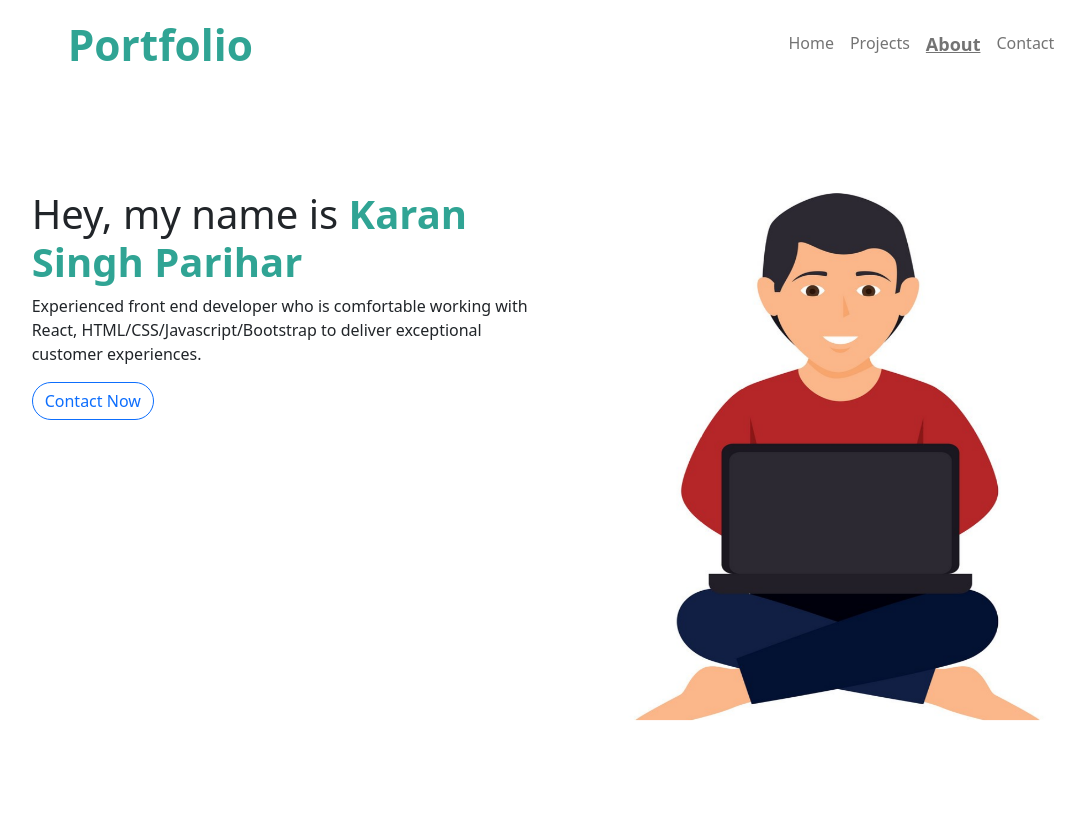
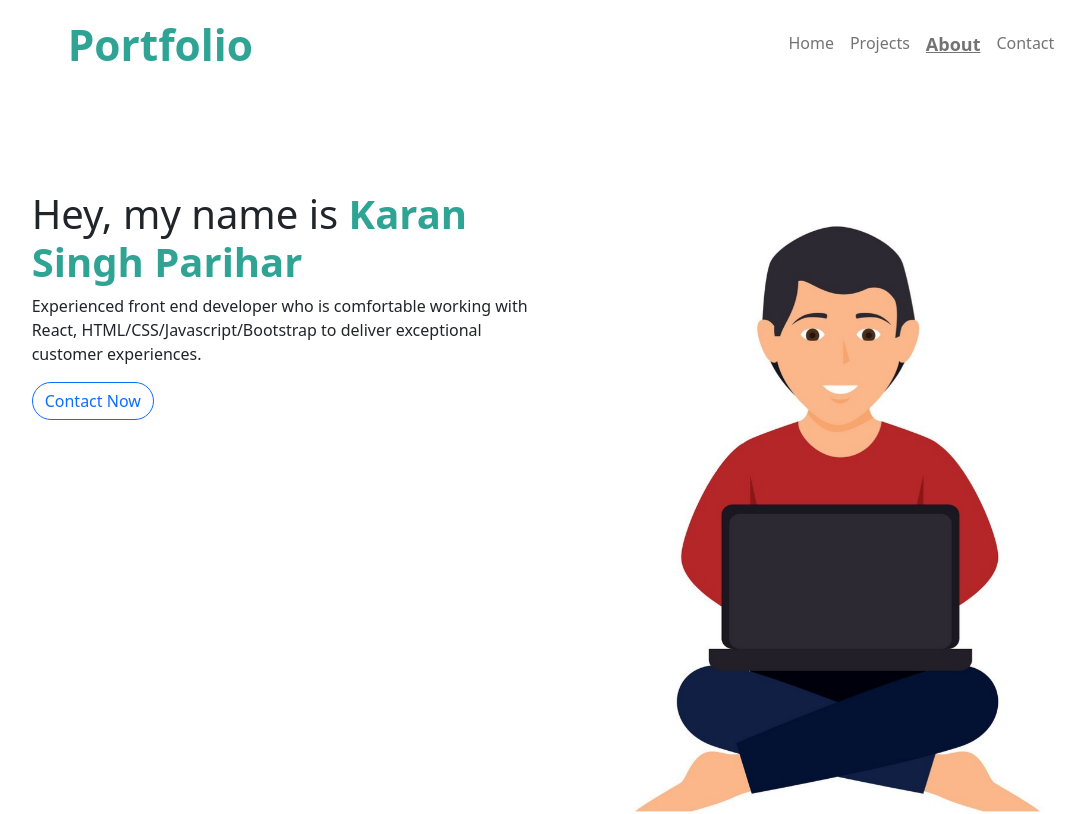
Before and after one commit to karansinghparihar/my-portfolio, a React (Create React App) app: page /about in a window 1280 px wide. Shown: the top 814 px of the page, without its empty margins (75-1160 px from the left). Built offline with nearby package versions, Linux system fonts and the light colour scheme.

Commit message:
adding margins in animation pics

```diff
--- a/src/App.css
+++ b/src/App.css
@@ -34,6 +34,10 @@
     width: 100%;
 }
 
+#projects, #contact {
+    min-height: 75vh;
+}
+
 #myInfo {
     margin-top: 6rem !important;
     margin-bottom: 6rem !important;
@@ -42,6 +46,7 @@
 #myInfo .img-fluid {
     width: 80%;
     max-height: 90%;
+    margin: 2rem 0rem;
 }
 
 #myInfo .image {
--- a/src/App.js
+++ b/src/App.js
@@ -23,7 +23,6 @@ const App = () => {
                 <Redirect to='/' />
             </Switch>
             <Footer />
-
         </>
     )
 }
--- a/src/index.css
+++ b/src/index.css
@@ -5,11 +5,11 @@
     -moz-osx-font-smoothing: grayscale;
 
 } */
-body, #root #contact {
+/* body, #root #contact {
     height: 100vh;
-}
+} */
 #root #myInfo {
-    height: 75vh;
+    min-height: 75vh;
 }
 
 
```
